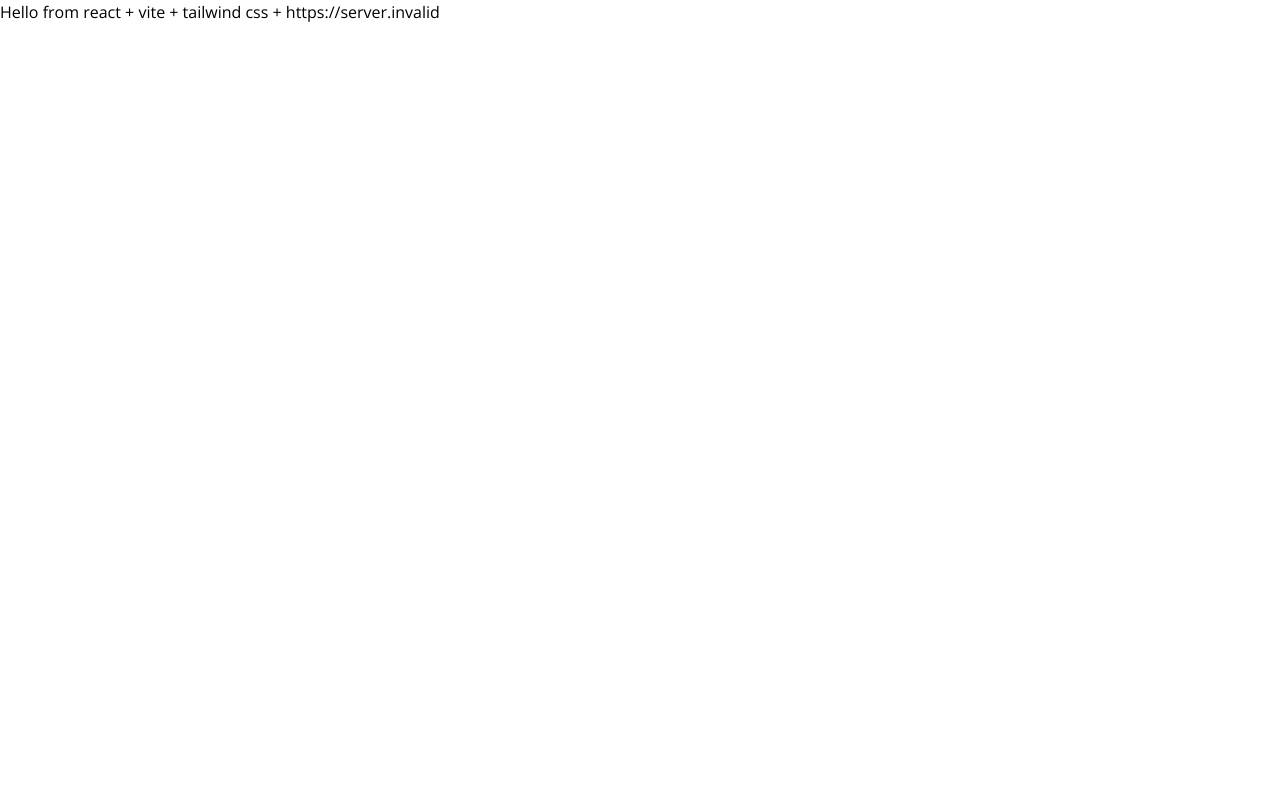
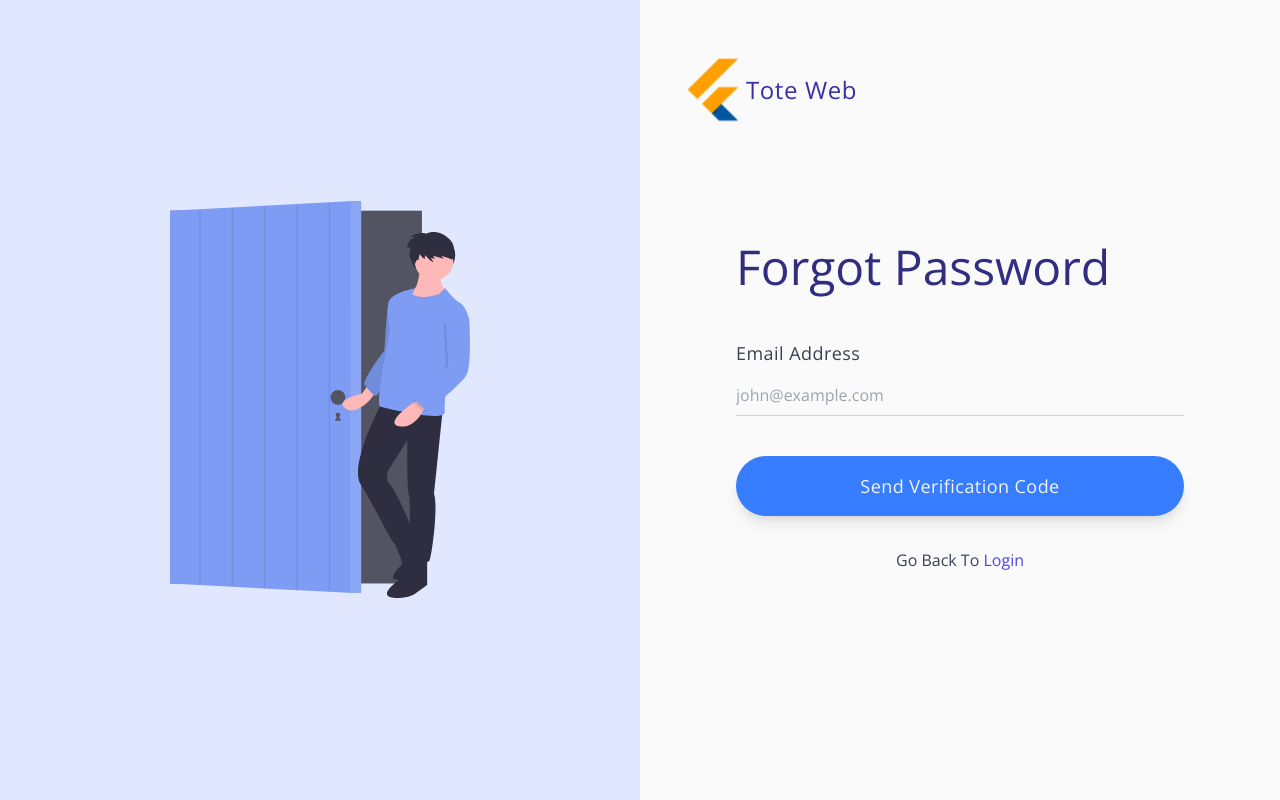
Before and after one commit to TOTE-web/tote-web-client, a React (Vite) app: page /forgot-password in a window 1280 px wide. Built offline with nearby package versions, Linux system fonts and the light colour scheme; no server answers.

Commit message:
added login and signup ui pages with routes

```diff
--- a/package.json
+++ b/package.json
@@ -15,7 +15,9 @@
     "@reduxjs/toolkit": "^1.9.7",
     "react": "^18.2.0",
     "react-dom": "^18.2.0",
+    "react-otp-input": "^3.1.0",
     "react-redux": "^8.1.3",
+    "react-router-dom": "^6.18.0",
     "sass": "^1.69.5"
   },
   "devDependencies": {
--- a/src/App.tsx
+++ b/src/App.tsx
@@ -1,13 +1,16 @@
-// import { Login, SignUp } from './pages/auth'
-
+import { BrowserRouter, Routes, Route } from 'react-router-dom'
+import { Login, SignUp, ForgotPassword } from './pages/auth'
 
 const App = () => {
   return (
-    <div>
-      Hello from react + vite + tailwind css + {import.meta.env.VITE_BASIC_URL}
-      {/* <Login /> */}
-      {/* <SignUp /> */}
-    </div>
+    <BrowserRouter>
+      <Routes>
+        <Route path="/log-in" element={<Login />} />
+        <Route path="/create-account" element={<SignUp />} />
+        <Route path="/forgot-password" element={<ForgotPassword />} />
+        <Route path="/*" element={<h1>404 No page found</h1>} />
+      </Routes>
+    </BrowserRouter>
   )
 }
 
--- /dev/null
+++ b/src/pages/auth/forgotPassword/changePassword.tsx
@@ -0,0 +1,30 @@
+import InputBox from '../molecules/inputBox';
+import VerificationInput from '../molecules/verificationInput';
+
+const ChangePassword = () => {
+  return (
+    <form>
+      <div>
+        <div className='text-lg text-center font-bold text-gray-700 tracking-wide mb-2'>Verification Code</div>
+        <VerificationInput otp={undefined} setOtp={undefined} />
+      </div>
+
+      <div className='mt-8'>
+          <div className='text-lg font-bold text-gray-700 tracking-wide mb-2'>Create New Password</div>
+          <InputBox type='password' placeholder='Enter your password' className={undefined} value={undefined} onChange={undefined} />
+        </div>
+        <div className='mt-8'>
+          <div className='text-lg font-bold text-gray-700 tracking-wide mb-2'>Confirm New Password</div>
+          <InputBox type='password' placeholder='Enter your password' className={undefined} value={undefined} onChange={undefined} />
+        </div>
+
+      <div className='mt-10'>
+        <button className='text-lg bg-primary text-gray-100 p-4 w-full rounded-full tracking-wide font-semibold font-display focus:outline-none focus:shadow-outline hover:bg-indigo-500 shadow-lg'>
+          Change Password
+        </button>
+      </div>
+    </form>
+  )
+}
+
+export default ChangePassword;
--- /dev/null
+++ b/src/pages/auth/forgotPassword/forgotEmail.tsx
@@ -0,0 +1,26 @@
+import InputBox from '../molecules/inputBox';
+
+const ForgotEmail = ({ setIsCodeSent }) => {
+
+  const handleSubmit = (e) => {
+    e.preventDefault();
+    setIsCodeSent(true);
+  }
+
+  return (
+    <form onSubmit={handleSubmit}>
+      <div>
+        <div className='text-lg font-bold text-gray-700 tracking-wide mb-2'>Email Address</div>
+        <InputBox type='email' placeholder='john@example.com' className={undefined} value={undefined} onChange={undefined} />
+      </div>
+
+      <div className='mt-10'>
+        <button className='text-lg bg-primary text-gray-100 p-4 w-full rounded-full tracking-wide font-semibold font-display focus:outline-none focus:shadow-outline hover:bg-indigo-500 shadow-lg'>
+          Send Verification Code
+        </button>
+      </div>
+    </form>
+  )
+}
+
+export default ForgotEmail;
--- /dev/null
+++ b/src/pages/auth/forgotPassword/index.tsx
@@ -0,0 +1,21 @@
+import { useState } from 'react';
+import AuthContainer from '../molecules/authContainer';
+import { Link } from 'react-router-dom';
+import ForgotEmail from './forgotEmail';
+import ChangePassword from './changePassword';
+
+const ForgotPassword = () => {
+  const [isCodeSent, setIsCodeSent] = useState(false);
+
+  return (
+    <AuthContainer title="Forgot Password">
+      {isCodeSent ? <ChangePassword /> : <ForgotEmail setIsCodeSent={setIsCodeSent} />}
+      <div className='mt-8 text-[1rem] font-display font-semibold text-gray-700 text-center'>
+        Go Back To{' '}
+        <Link className='cursor-pointer text-indigo-600 hover:text-indigo-800' to='/log-in'>Login</Link>
+      </div>
+    </AuthContainer>
+  )
+}
+
+export default ForgotPassword;
--- a/src/pages/auth/index.tsx
+++ b/src/pages/auth/index.tsx
@@ -1,2 +1,3 @@
 export { default as Login } from './login';
 export { default as SignUp } from './signup';
+export { default as ForgotPassword } from './forgotPassword';
--- a/src/pages/auth/login/index.tsx
+++ b/src/pages/auth/login/index.tsx
@@ -1,9 +1,10 @@
 import AuthContainer from '../molecules/authContainer';
 import InputBox from '../molecules/inputBox';
+import { Link } from 'react-router-dom';
 
 const Login = () => {
   return (
-    <AuthContainer title="Log in">
+    <AuthContainer title="Welcome Back">
       <form>
         <div>
           <div className='text-lg font-bold text-gray-700 tracking-wide mb-2'>Email Address</div>
@@ -13,9 +14,9 @@
           <div className='flex justify-between items-center mb-2'>
             <div className='text-lg font-bold text-gray-700 tracking-wide'>Password</div>
             <div>
-              <a className='text-[1rem] font-display font-semibold text-indigo-600 hover:text-indigo-800 cursor-pointer'>
+              <Link className='text-[1rem] font-display font-semibold text-indigo-600 hover:text-indigo-800 cursor-pointer' to='/forgot-password'>
                 Forgot Password?
-              </a>
+              </Link>
             </div>
           </div>
           <InputBox type='password' placeholder='Enter your password' className={undefined} value={undefined} onChange={undefined} />
@@ -26,9 +27,9 @@
           </button>
         </div>
       </form>
-      <div className='mt-12 text-[1rem] font-display font-semibold text-gray-700 text-center'>
+      <div className='mt-8 text-[1rem] font-display font-semibold text-gray-700 text-center'>
         {'Don\'t'} have an account ?{' '}
-        <a className='cursor-pointer text-indigo-600 hover:text-indigo-800'>Sign up</a>
+        <Link className='cursor-pointer text-indigo-600 hover:text-indigo-800' to='/create-account'>Create Account</Link>
       </div>
     </AuthContainer>
   )
--- /dev/null
+++ b/src/pages/auth/molecules/verificationInput.tsx
@@ -0,0 +1,15 @@
+import OtpInput from 'react-otp-input';
+
+const VerificationInput = ({ otp, setOtp }) => {
+  return (
+    <OtpInput
+      value={otp}
+      onChange={setOtp}
+      numInputs={4}
+      containerStyle='gap-8 justify-around w-1/2 m-auto'
+      renderInput={({ style, ...rest }) => <input {...rest} style={{} || style} placeholder='⁕' className='w-12 h-12 rounded-lg bg-transparent text-center text-black border border-gray-300 focus:outline-none focus:border-indigo-500' />}
+    />
+  )
+}
+
+export default VerificationInput;
--- a/src/pages/auth/signup/index.tsx
+++ b/src/pages/auth/signup/index.tsx
@@ -1,9 +1,10 @@
 import AuthContainer from '../molecules/authContainer';
 import InputBox from '../molecules/inputBox';
+import { Link } from 'react-router-dom';
 
 const SignUp = () => {
   return (
-    <AuthContainer title="Sign up">
+    <AuthContainer title="Create Account">
       <form>
         <div className='flex justify-between'>
           <div className='w-[40%]'>
@@ -30,13 +31,13 @@
 
         <div className='mt-10'>
           <button className='text-lg bg-primary text-gray-100 p-4 w-full rounded-full tracking-wide font-semibold font-display focus:outline-none focus:shadow-outline hover:bg-indigo-500 shadow-lg'>
-            Sign Up
+            Create Account
           </button>
         </div>
       </form>
-      <div className='mt-12 text-[1rem] font-display font-semibold text-gray-700 text-center'>
+      <div className='mt-8 text-[1rem] font-display font-semibold text-gray-700 text-center'>
         Already have an account ?{' '}
-        <a className='cursor-pointer text-indigo-600 hover:text-indigo-800'>Login</a>
+        <Link className='cursor-pointer text-indigo-600 hover:text-indigo-800' to='/log-in'>Login</Link>
       </div>
     </AuthContainer>
   )
```
